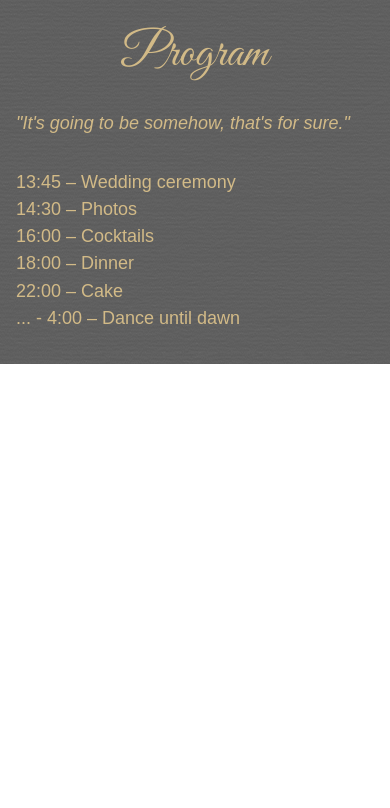
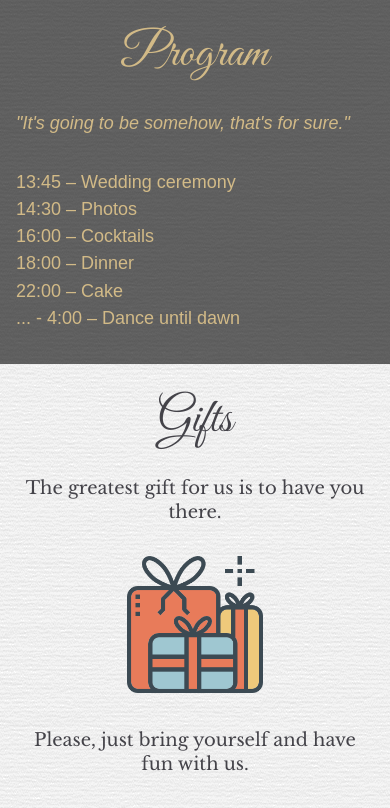
Before and after one commit to csompatt/wedding-page, a plain HTML site: page index.html in a window 390 px wide. Shown: the part 1976-2784 px from the top of the page. Before the commit the page ends 2340 px from the top, so only its background shows below. Drawn offline with nearby package versions, Linux system fonts and the light colour scheme; a web font is replaced by a local one.

Commit message:
Mobile-Desktop Gifts

```diff
--- a/index.html
+++ b/index.html
@@ -53,6 +53,12 @@
     </ul>
     </div>
   </section>
+  <section id="gifts">
+    <h2>Gifts</h2>
+    <p class="gifts-paragraph">The greatest gift for us is to have you there.</p>
+    <img class="gifts-logo" src="assets/wedding-landing-gifts.png" alt="gifts">
+    <p class="gifts-paragraph">Please, just bring yourself and have fun with us.</p>
+  </section>
 
   </div>
 </body>
--- a/main.css
+++ b/main.css
@@ -194,3 +194,32 @@ li, .quote{
     flex-direction: column;
   }
 }
+
+/*==== GIFTS ====*/
+
+#gifts{
+  padding: 2rem 1.5rem 0 1.5rem;
+  text-align: center;
+  color: #444349;
+}
+
+.gifts-paragraph{
+  padding: 2rem 0;
+  font-family: 'Libre Baskerville', serif;
+  font-weight: 400;
+  font-size: 1.125rem;
+  line-height: 1.5rem;
+}
+
+.gifts-logo{
+  width: 40%;
+  height: auto;
+}
+
+@media (min-width: 1008px){
+
+  .gifts-logo{
+    width:10%;
+    height: auto;
+  }
+}
```
Also changed, not shown: assets/wedding-landing-gifts.png (added).
